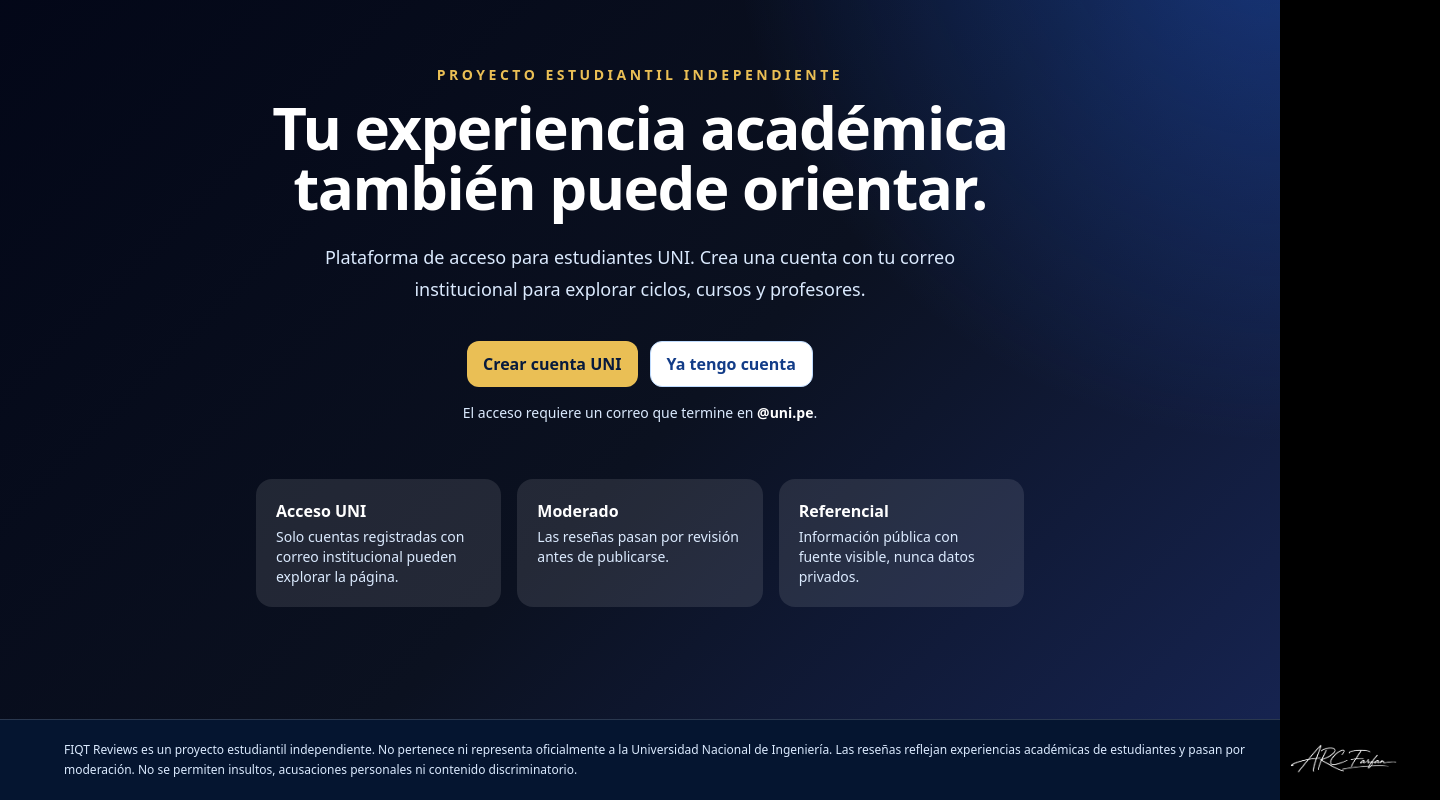
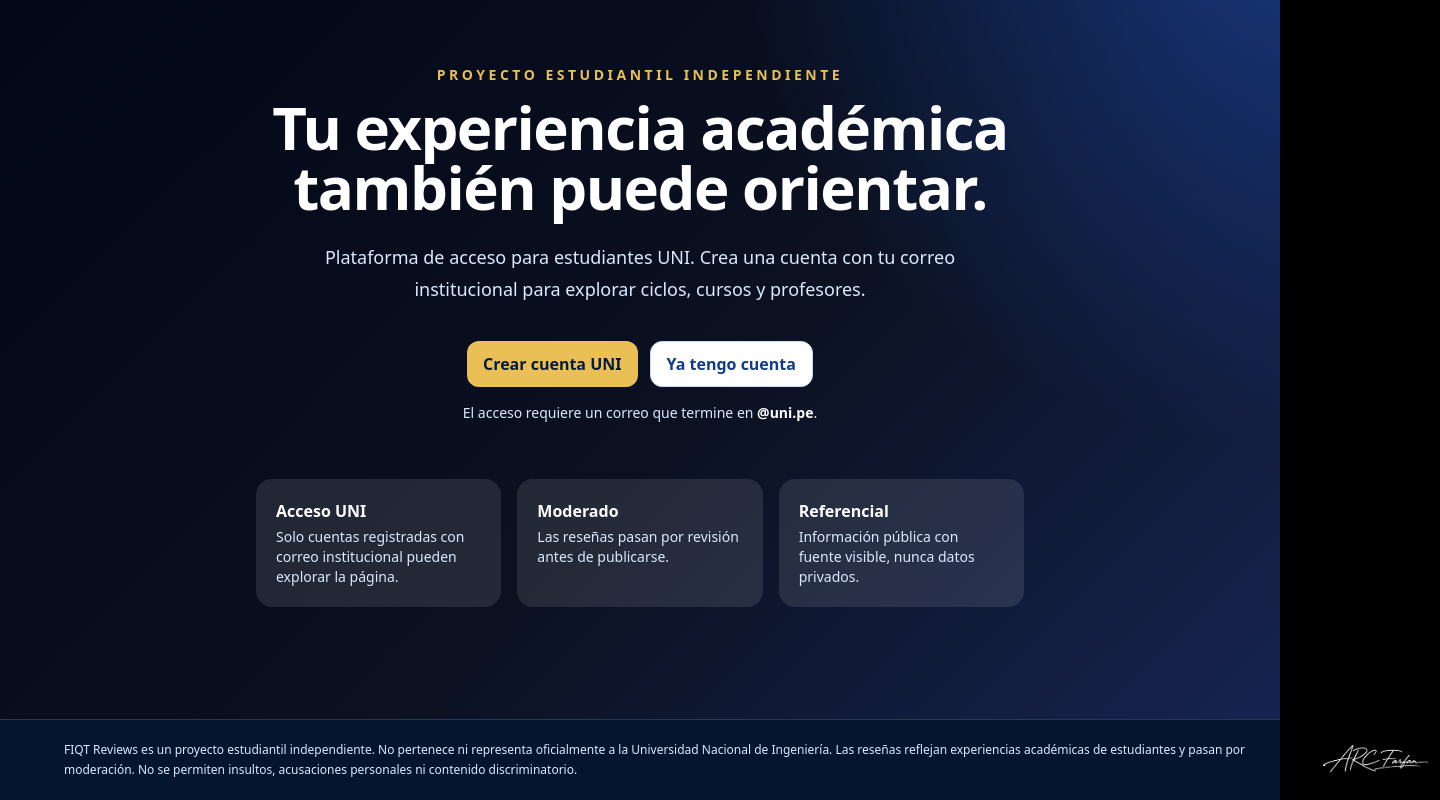
Before and after one commit to alvarocacedaf-dev/fiqt-reviews, a Next.js app: page / in a window 1280 px wide. Shown: the part 108-908 px from the top of the page, 1440 px wide, since content can reach past the window. Built offline with nearby package versions, Linux system fonts and the light colour scheme; no server answers.

Commit message:
Mover firma mas a la derecha

```diff
--- a/components/Footer.tsx
+++ b/components/Footer.tsx
@@ -11,7 +11,7 @@ export function Footer() {
         <img
           src="/arc-farfan-signature.png"
           alt="Firma ARC Farfan"
-          className="h-auto w-24 shrink-0 select-none sm:-mr-48 sm:w-32"
+          className="h-auto w-24 shrink-0 select-none sm:-mr-56 sm:w-32"
         />
       </div>
     </footer>
```
